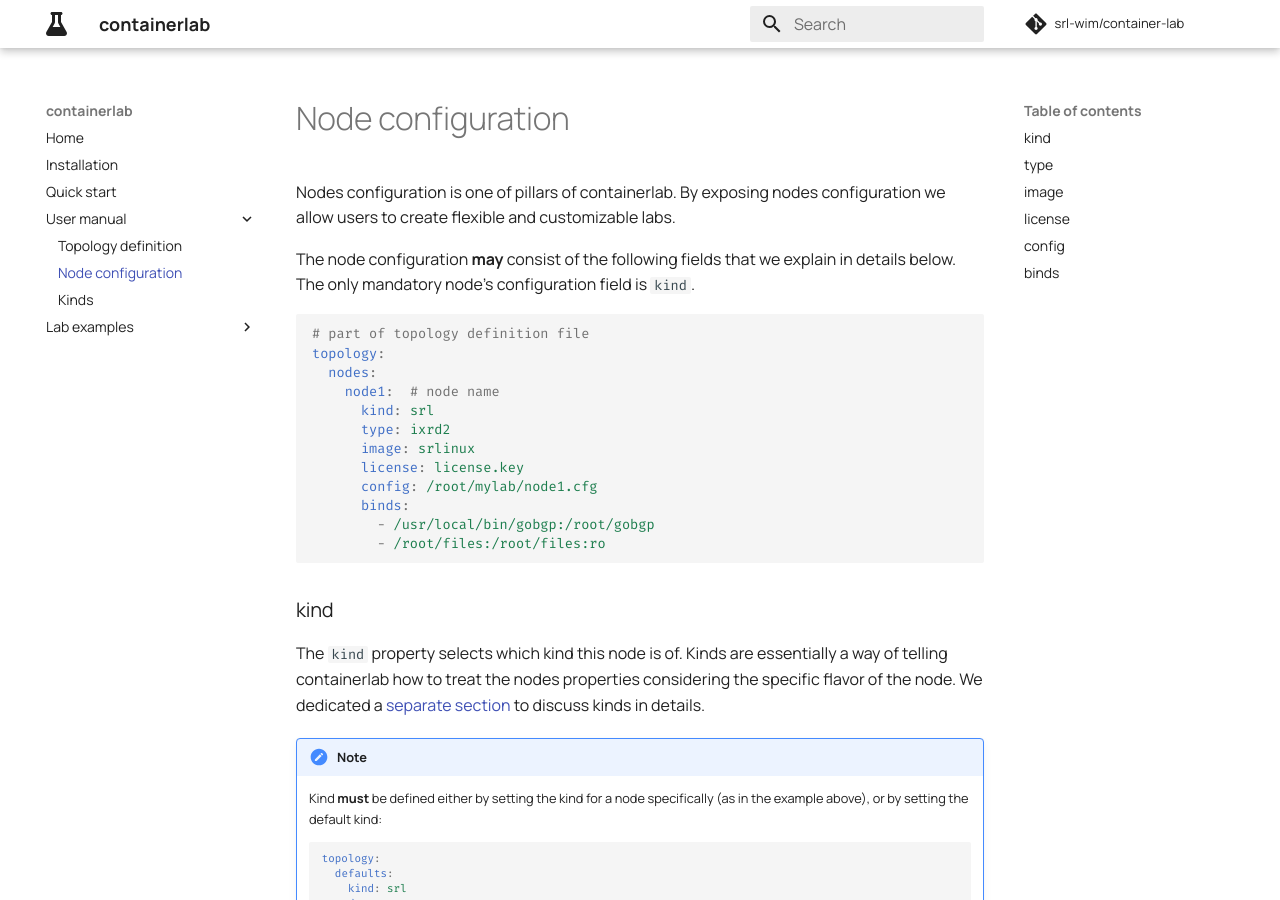
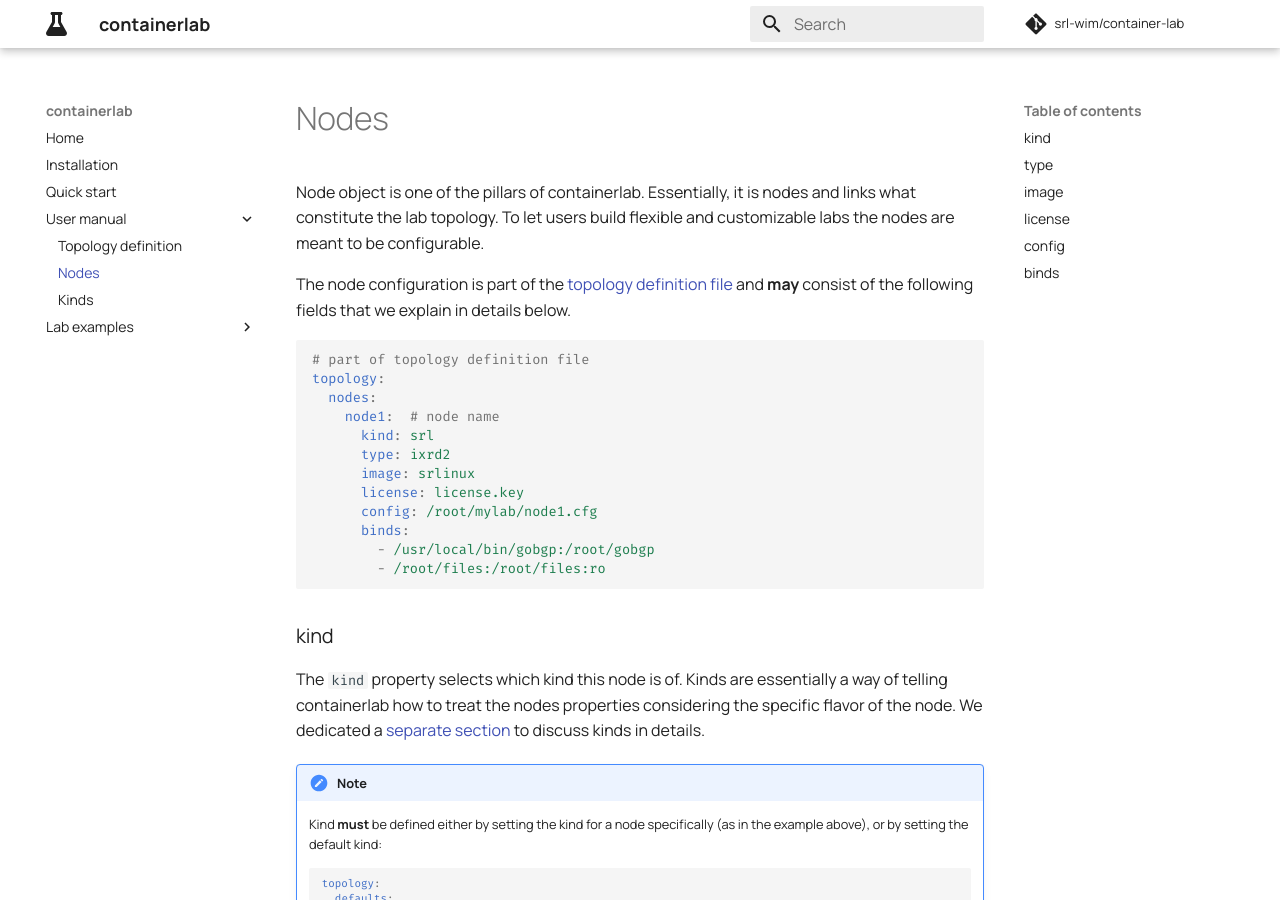
Before and after one commit to srl-labs/containerlab, an MkDocs documentation site: the page built from docs/manual/nodes.md, in a window 1280 px wide and 900 px high. Built offline with MkDocs 1.6.1 and Material for MkDocs 9.7.7, drawn with Linux system fonts in a browser that asks for light colours; comment, search, counter and statistics services are not loaded.

Commit message:
added nodes doc article

````diff
--- a/docs/manual/node-cfg.md
+++ b/docs/manual/nodes.md
@@ -1,6 +1,6 @@
-Nodes configuration is one of pillars of containerlab. By exposing nodes configuration we allow users to create flexible and customizable labs.
+Node object is one of the pillars of containerlab. Essentially, it is nodes and links what constitute the lab topology. To let users build flexible and customizable labs the nodes are meant to be configurable.
 
-The node configuration **may** consist of the following fields that we explain in details below. The only mandatory node's configuration field is `kind`.
+The node configuration is part of the [topology definition file](topo-def-file.md) and **may** consist of the following fields that we explain in details below.
 
 ```yaml
 # part of topology definition file
--- a/mkdocs.yml
+++ b/mkdocs.yml
@@ -5,7 +5,7 @@ nav:
   - Quick start: quickstart.md
   - User manual:
       - Topology definition: manual/topo-def-file.md
-      - Node configuration: manual/node-cfg.md
+      - Nodes: manual/nodes.md
       - Kinds: manual/kinds.md
   - Lab examples:
       - About: lab-examples/lab-examples.md
````
Also changed, not shown: docs/manual/topo-def-file.md (+7 -2 lines).
